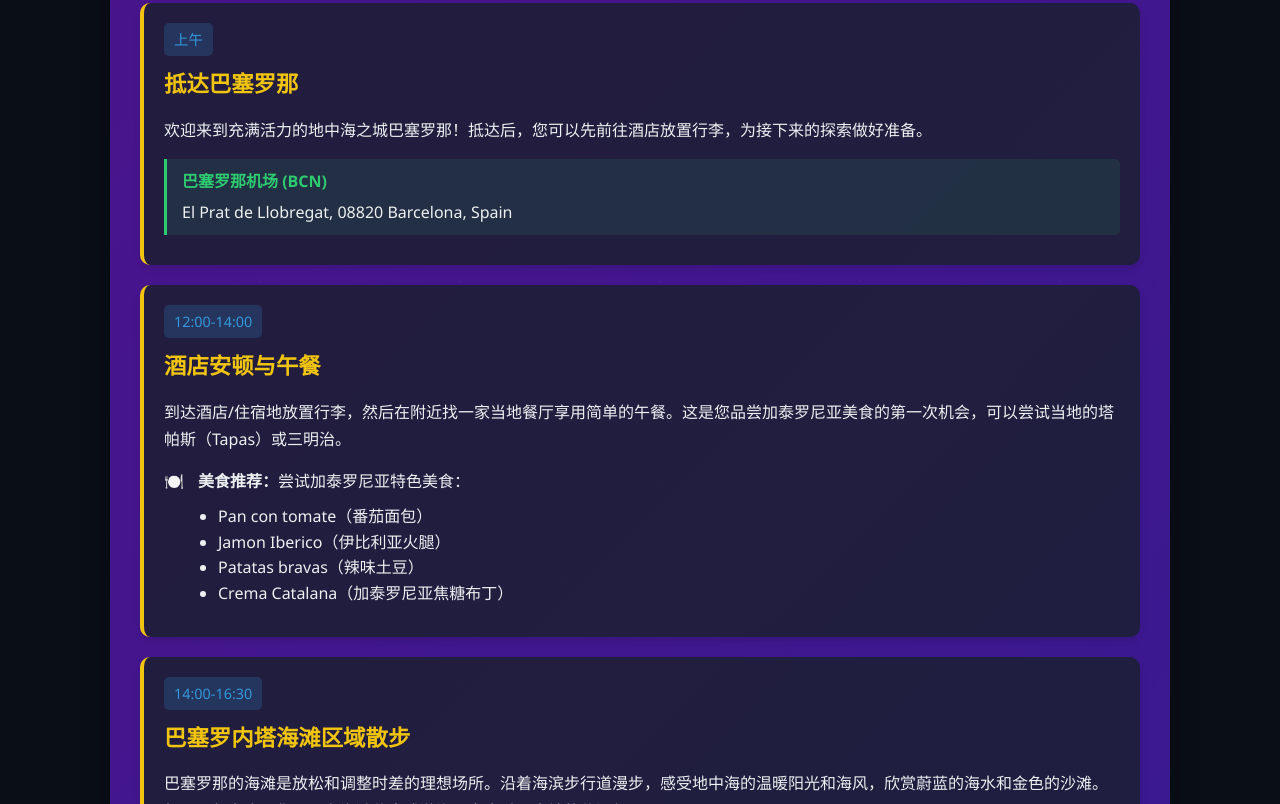
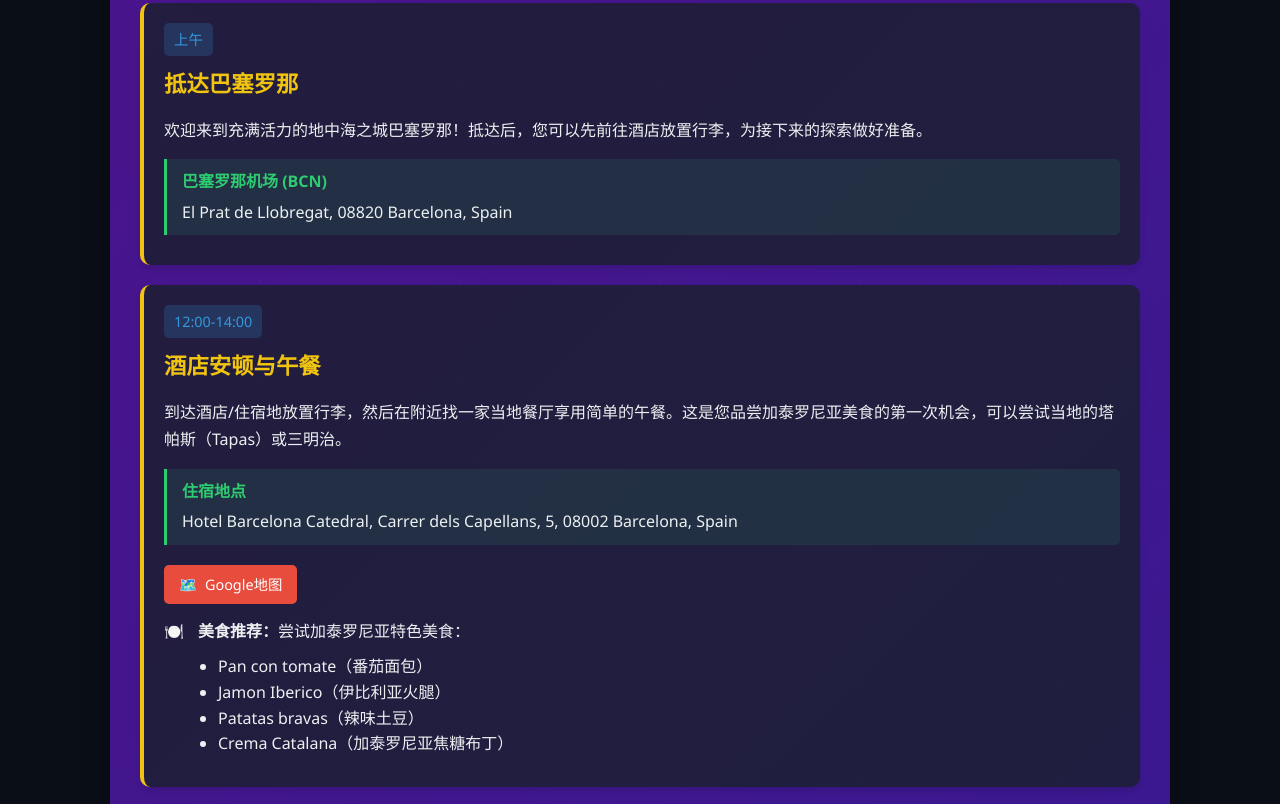
Before and after one commit to HeavySigh233/Travel_Plan, a plain HTML site: page day1.html in a window 1280 px wide. Shown: the part 361-1165 px from the top of the page. Drawn offline with Linux system fonts and the light colour scheme.

Commit message:
添加第一天住宿地点信息

```diff
--- a/day1.html
+++ b/day1.html
@@ -383,6 +383,16 @@
                 <span class="activity-time">12:00-14:00</span>
                 <h4 class="activity-title">酒店安顿与午餐</h4>
                 <p>到达酒店/住宿地放置行李，然后在附近找一家当地餐厅享用简单的午餐。这是您品尝加泰罗尼亚美食的第一次机会，可以尝试当地的塔帕斯（Tapas）或三明治。</p>
+
+                <div class="location-info">
+                    <div class="location-title">住宿地点</div>
+                    <div>Hotel Barcelona Catedral, Carrer dels Capellans, 5, 08002 Barcelona, Spain</div>
+                </div>
+                <div class="links">
+                    <a href="https://maps.app.goo.gl/XoLpFVKobTsC54bh9" target="_blank" class="link-btn map-link">
+                        <span class="link-icon">🗺️</span>Google地图
+                    </a>
+                </div>
                 <div class="activity-details">
                     <div class="detail-item">
                         <span class="detail-icon">🍽️</span>
```
